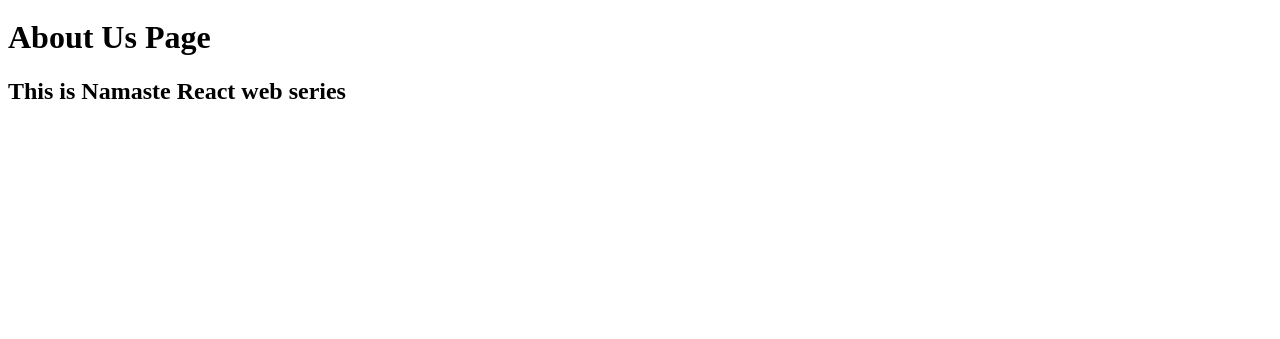
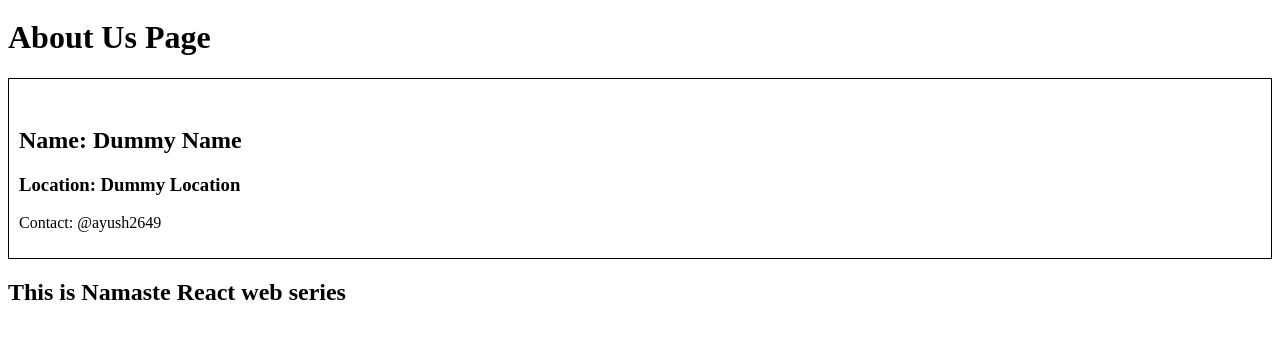
Before and after one commit to Ayush2649/React, a React app: page /about in a window 1280 px wide. Shown: the part 127-466 px from the top of the page. Built offline with nearby package versions, Linux system fonts and the light colour scheme; no server answers.

Commit message:
Got Classy and Learnt about Class-Based Components

```diff
--- a/src/components/About.js
+++ b/src/components/About.js
@@ -1,10 +1,27 @@
-const about = () => {
+import UserClass from "./UserClass";
+import  React  from "react";
+
+class about extends React.Component {
+  constructor(props) {
+    super(props);
+
+    // console.log("Parent Constructor");
+  }
+
+  componentDidMount() {
+    // console.log("Parent Component Did Mount");
+  }
+
+  render() {
+    // console.log("Parent Render");
     return (
-        <div>
-            <h1>About Us Page</h1>
-            <h2>This is Namaste React web series</h2>
-        </div>
+      <div>
+        <h1>About Us Page</h1>
+        <UserClass name="First " location="Mumbai (Class)" />
+        <h2>This is Namaste React web series</h2>
+      </div>
     );
+  }
 }
 
 export default about;
--- /dev/null
+++ b/src/components/UserClass.js
@@ -0,0 +1,47 @@
+import React from "react";
+
+class UserClass extends React.Component {
+  constructor(props) {
+    super(props);
+
+    console.log(props.name + "Child Constructor");
+
+    this.state = {
+      userInfo: {
+        name: "Dummy Name",
+        location: "Dummy Location",
+      },
+    };
+  }
+
+  async componentDidMount() {
+    console.log(this.props.name + "Child Component Did Mount");
+    const data = await fetch("https://api.github.com/users/ayush2649");
+    const json = await data.json();
+    console.log(json);
+
+    this.setState({
+      userInfo: json,
+    });
+  }
+
+  componentDidUpdate() {
+    console.log("Component Did Update");
+  }
+
+  render() {
+    const { name, location, avatar_url } = this.state.userInfo;
+
+    console.log(name + "Child Render");
+    return (
+      <div className="user-card">
+        <img src={avatar_url} />
+        <h2>Name: {name}</h2>
+        <h3>Location: {location}</h3>
+        <p>Contact: @ayush2649</p>
+      </div>
+    );
+  }
+}
+
+export default UserClass;
--- a/style.css
+++ b/style.css
@@ -98,3 +98,9 @@
     text-decoration: none;
     color: inherit;
 }
+
+.user-card{
+    margin: 10px 0;
+    border: 1px solid black;
+    padding: 10px;
+}
```
Also changed, not shown: src/components/User_About.js (added, +15 -0 lines), Readme.md.
